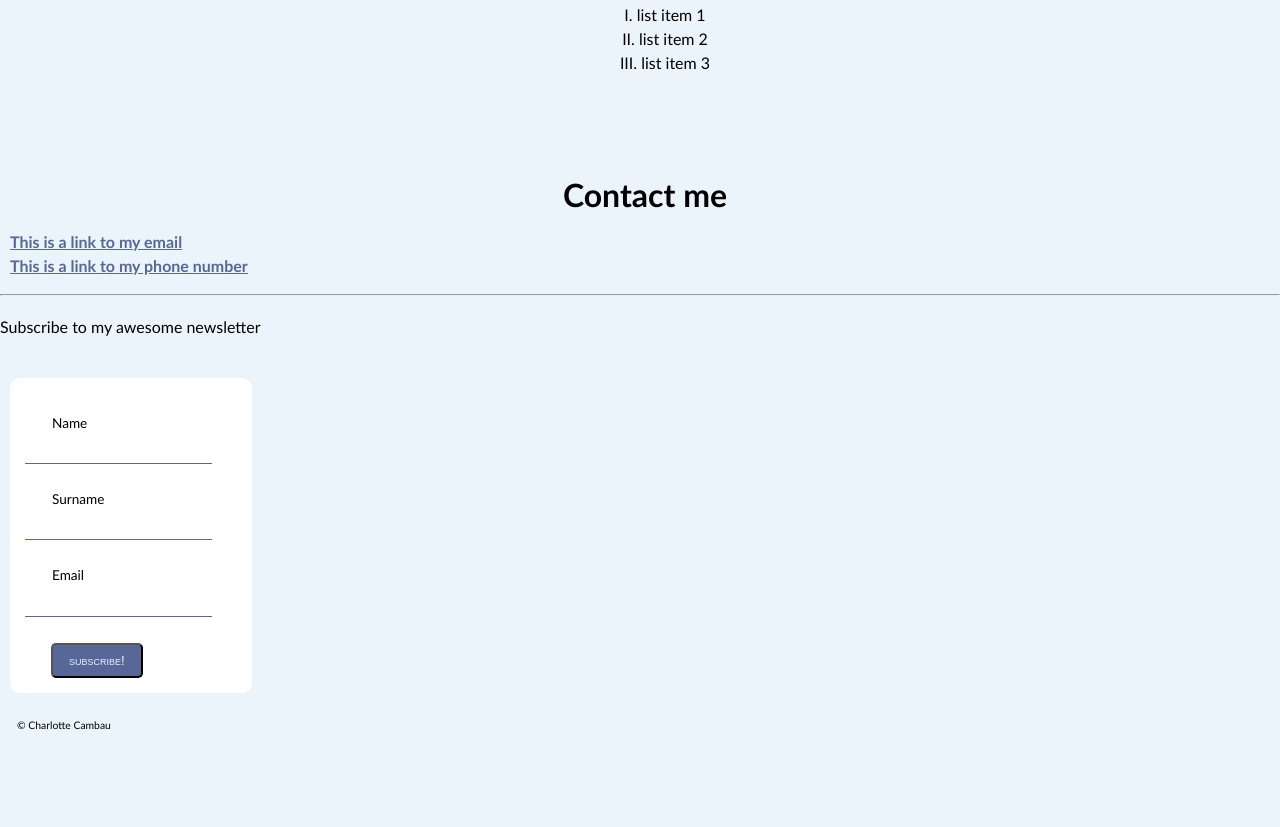
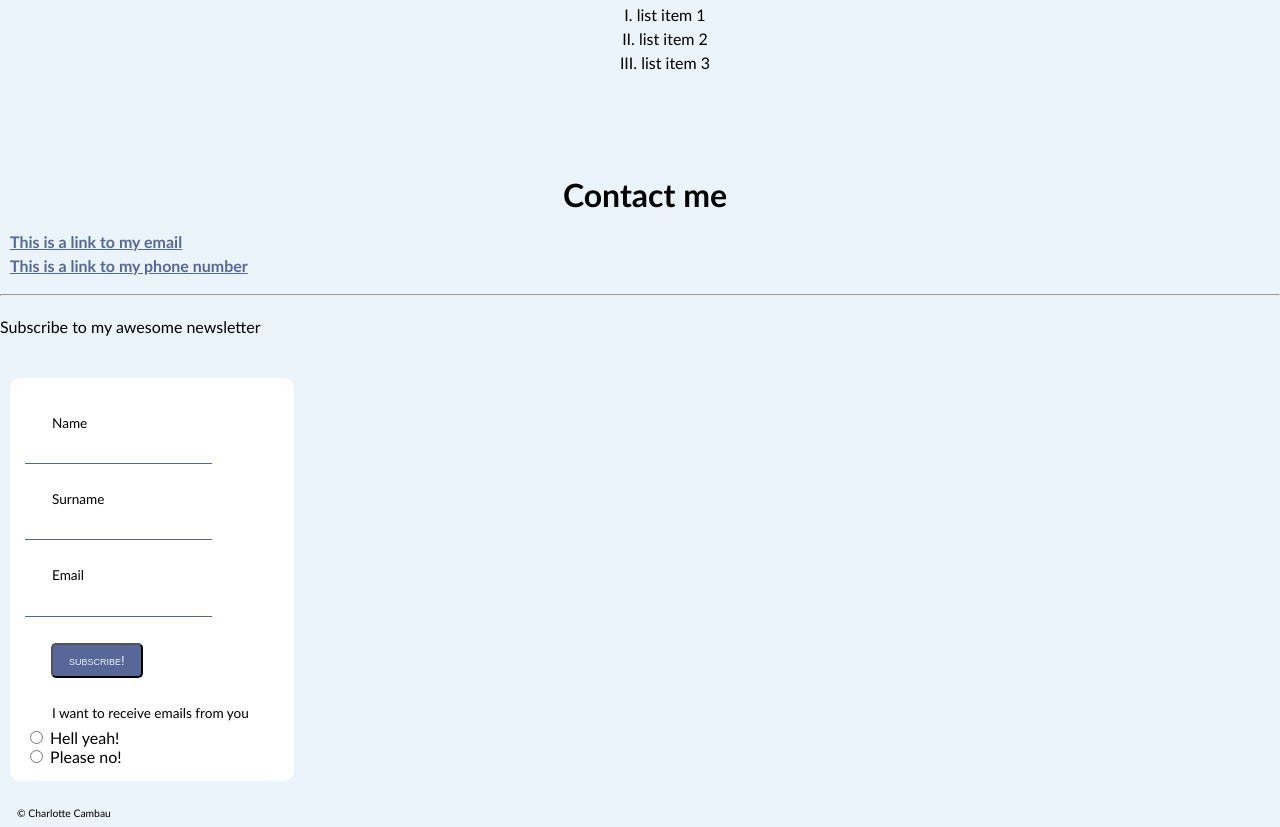
Before and after one commit to charcambau/css-exercises, a plain HTML site: page cambau_css-styleguide/index.html in a window 1280 px wide. Shown: the part 1471-2298 px from the top of the page. Before the commit the page ends 2209 px from the top, so only its background shows below. Drawn offline with Linux system fonts and the light colour scheme.

Commit message:
made a few changes

```diff
--- a/cambau_css-styleguide/index.html
+++ b/cambau_css-styleguide/index.html
@@ -111,6 +111,9 @@
           <p>Email</p>
           <input type="text" name="email"><br>
           <input type="submit" value="subscribe!">
+          <p id="Email">I want to receive emails from you</p>
+          <input class="yesNo" type="radio" name="yes" value="yes"> Hell yeah! <br>
+          <input class="yesNo" type="radio" name="no" value="no"> Please no! <br>
         </form>
       </article>
 
--- a/cambau_css-styleguide/styleguide.css
+++ b/cambau_css-styleguide/styleguide.css
@@ -1,3 +1,9 @@
+* {
+    -webkit-border-sizing: border-box;
+    -moz-border-sizing: border-box;
+    box-sizing: border-box;
+}
+
 /* body - general doc styling*/
 body {
     margin: 0;
@@ -148,13 +154,27 @@ form p {
     padding-right: 100px;
     padding-left: 100px;
     margin: 0;
-    border: 100%;
+    width: 100%;
 
     width: 100%;
     background-color: rgb(55, 66, 73);
 }
 
 .navbar a {
+    font-weight: 400;
+    text-decoration: none;
+    color: rgb(235, 244, 250);
+}
+
+.navbar a:hover {
+    padding: 2px;
+
+    background-color: rgb(235, 244, 250);
+    color: rgb(87, 103, 152);
+}
+
+.navbar ul li {
+    list-style-type: none;
     float: left;
     display: block;
     padding-top: 5px;
@@ -162,19 +182,6 @@ form p {
     padding-bottom: 5px;
     padding-left: 20px;
 
-    font-weight: 400;
-    text-decoration: none;
-    color: rgb(235, 244, 250);
-}
-
-.navbar a:hover {
-    background-color: rgb(235, 244, 250);
-    color: rgb(87, 103, 152);
-    padding: 2px;
-}
-
-.navbar ul li {
-    list-style-type: none;
 }
 
 .intro {
@@ -198,6 +205,11 @@ form p {
     font-size: .65em;
 }
 
+.yesNo {
+    font-size: .85em;
+    font-weight: 200;
+}
+
 
 /* id selectors - styling by id: more specific than class*/
 #subtitle {
@@ -219,3 +231,10 @@ form p {
 
     font-size: .85em;
 }
+
+#Email {
+    margin-left: 0;
+    padding: 0;
+
+    text-align: left;
+}
```
